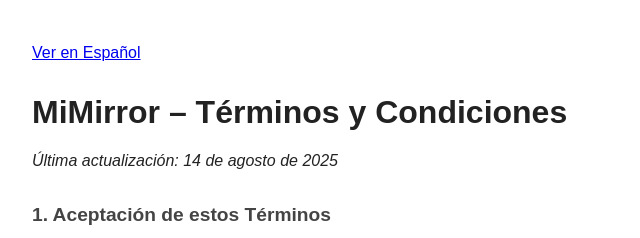
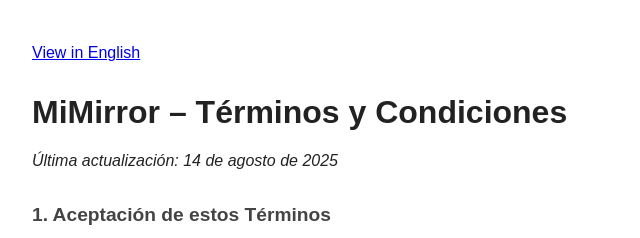
Before and after one commit to luysLux/PocketGlam-legal, a plain HTML site: page es/index.html in a window 1280 px wide. Shown: the top 238 px of the page, 8-648 px from the left. Drawn offline with Linux system fonts and the light colour scheme.

Commit message:
Update index.html

```diff
--- a/es/index.html
+++ b/es/index.html
@@ -46,7 +46,7 @@
 </head>
 
 <body>
-    <a href="./es/"> Ver en Español</a>
+    <a href="../"> View in English</a>
     <h1>MiMirror – Términos y Condiciones</h1>
     <p><em>Última actualización: 14&nbsp;de&nbsp;agosto&nbsp;de&nbsp;2025</em></p>
 
```
